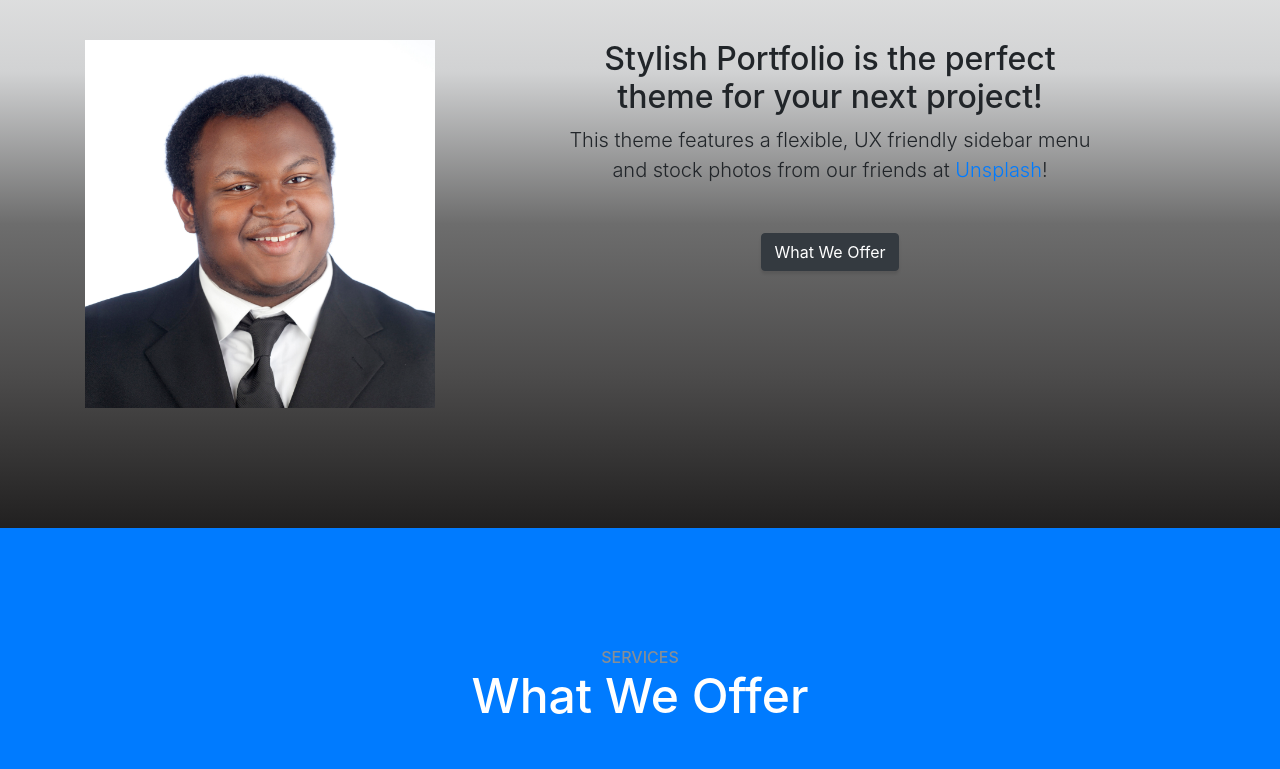
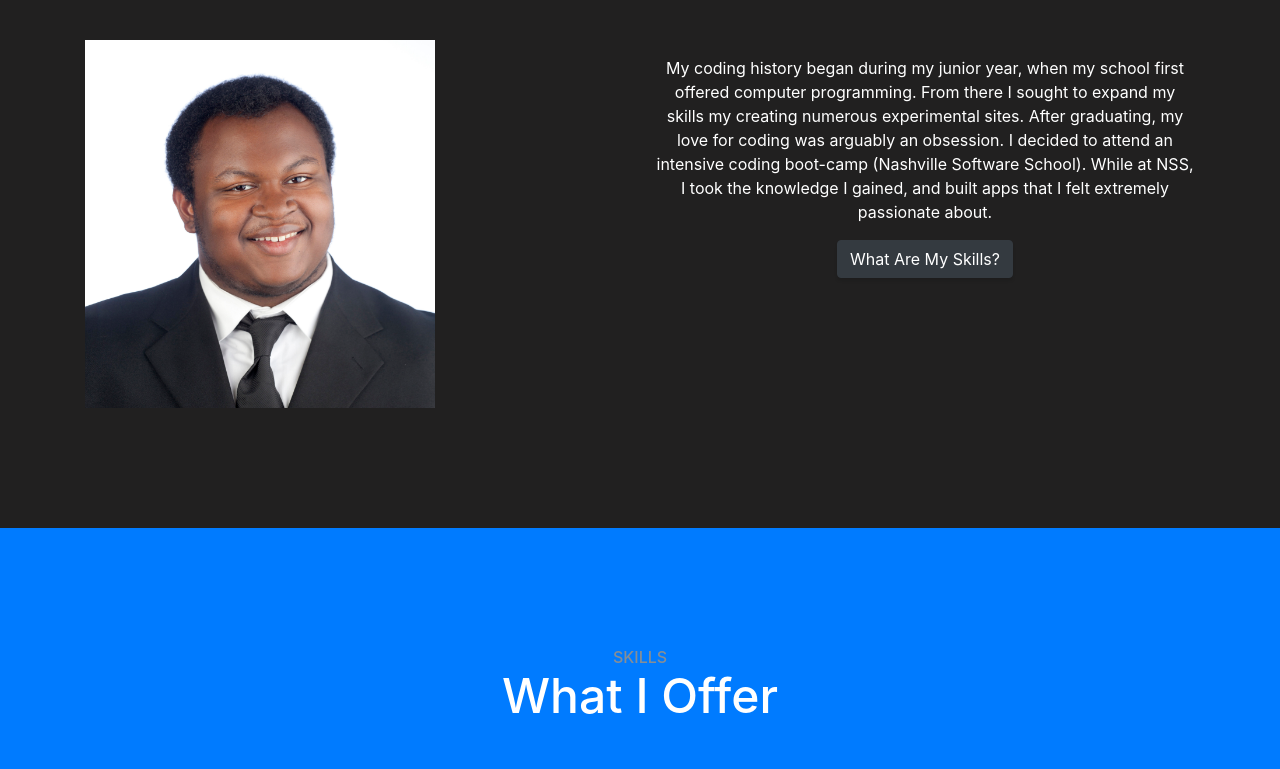
Before and after one commit to MalcolmFord/portfolio_site, a website with bundled scripts: page index.html in a window 1280 px wide. Shown: the part 880-1649 px from the top of the page. Built offline with nearby package versions, Linux system fonts and the light colour scheme.

Commit message:
I've made changes to the about me section

```diff
--- a/index.html
+++ b/index.html
@@ -72,12 +72,17 @@
           <img src="img/professional-photo.jpg" class="img-fluid ">
         </div>
 
+        <div class="col-lg-2">
 
-        <div class="col-lg-6 mx-auto">
-          <h2>Stylish Portfolio is the perfect theme for your next project!</h2>
-          <p class="lead mb-5">This theme features a flexible, UX friendly sidebar menu and stock photos from our friends at
-            <a href="https://unsplash.com/">Unsplash</a>!</p>
-          <a class="btn btn-dark btn-xl js-scroll-trigger" href="#services">What We Offer</a>
+        </div>
+
+        <div class="col-lg-6">
+          <p class="my_coding_history">My coding history began during my junior year, when my school first offered computer programming. From there I
+            sought to expand my skills my creating numerous experimental sites. After graduating, my love for coding was
+            arguably an obsession. I decided to attend an intensive coding boot-camp (Nashville Software School). While at
+            NSS, I took the knowledge I gained, and built apps that I felt extremely passionate about.
+          </p>
+          <a class="btn btn-dark btn-xl js-scroll-trigger" href="#services">What Are My Skills?</a>
         </div>
 
 
@@ -89,8 +94,8 @@
   <section class="content-section bg-primary text-white text-center" id="services">
     <div class="container">
       <div class="content-section-heading">
-        <h3 class="text-secondary mb-0">Services</h3>
-        <h2 class="mb-5">What We Offer</h2>
+        <h3 class="text-secondary mb-0">Skills</h3>
+        <h2 class="mb-5">What I Offer</h2>
       </div>
       <div class="row">
         <div class="col-lg-3 col-md-6 mb-5 mb-lg-0">
```
Also changed, not shown: vendor/bootstrap/css/bootstrap.css, vendor/bootstrap/css/bootstrap.min.css.
